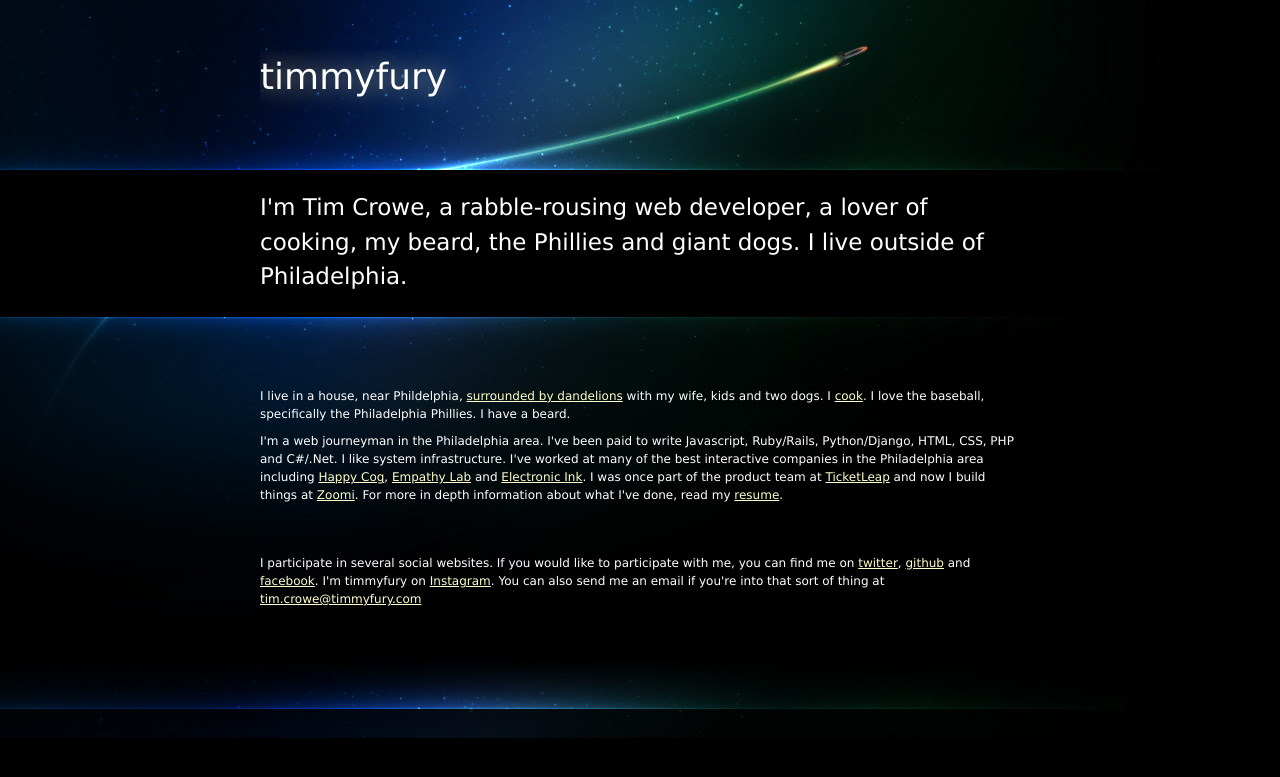
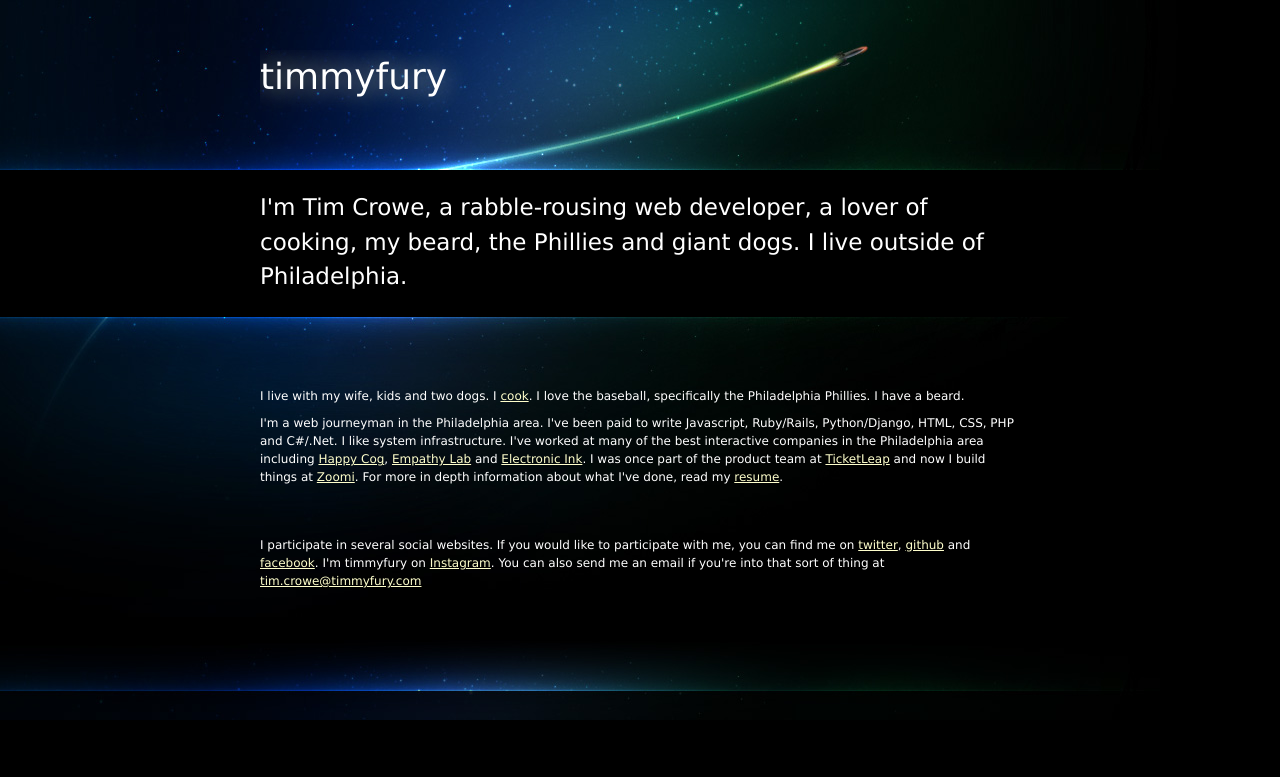
Before and after one commit to timmyfury/timmyfury.github.com, a Jekyll site: the page built from index.html, in a window 1280 px wide. Shown: the top 777 px of the page. Built offline with Jekyll 4.4.1, drawn with Linux system fonts in a browser that asks for light colours.

Commit message:
Update index.html

```diff
--- a/index.html
+++ b/index.html
@@ -5,7 +5,7 @@ summary: I'm Tim Crowe, a rabble-rousing web developer, a lover of cooking, my b
 
 <div class="section" id="deeper-into-madness">
     <!-- <h3>Deeper Into Madness</h3> -->
-    <p>I live in a house, near Phildelphia, <a href="http://operationdandelion.com">surrounded by dandelions</a> with my wife, kids and two dogs. I <a href="http://eatingcrowe.com">cook</a>. I love the baseball, specifically the Philadelphia Phillies. I have a beard.</p>
+    <p>I live with my wife, kids and two dogs. I <a href="http://eatingcrowe.com">cook</a>. I love the baseball, specifically the Philadelphia Phillies. I have a beard.</p>
     <p>I'm a web journeyman in the Philadelphia area. I've been paid to write Javascript, Ruby/Rails, Python/Django, HTML, CSS, PHP and C#/.Net. I like system infrastructure. I've worked at many of the best interactive companies in the Philadelphia area including <a href="http://happycog.com">Happy Cog</a>, <a href="http://www.empathylab.com/">Empathy Lab</a> and <a href="http://electronicink.com/">Electronic Ink</a>. I was once part of the product team at <a href="http://www.ticketleap.com/">TicketLeap</a> and now I build things at <a href="http://zoomiinc.com/">Zoomi</a>. For more in depth information about what I've done, read my <a href="http://timmyfury.com/resume">resume</a>.</p>
 </div>
 
```
